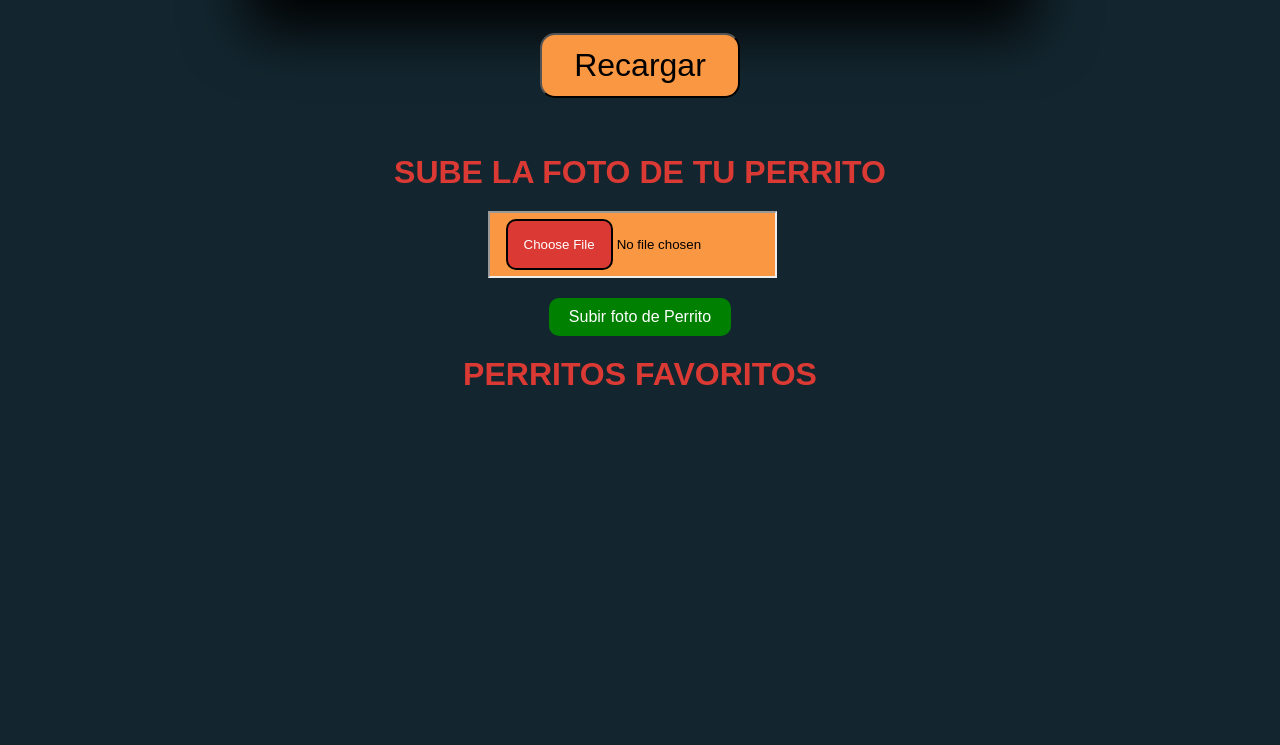
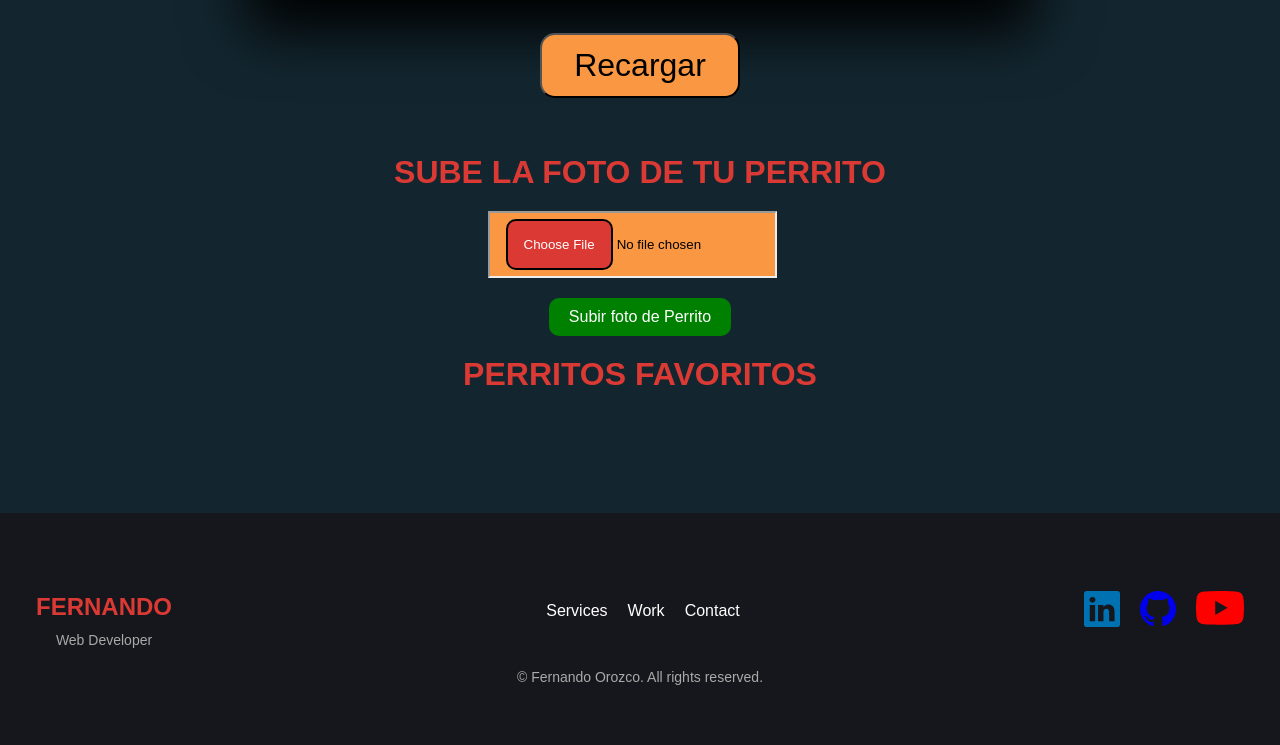
Before and after one commit to Fer-dev-gt/The-dog-API, a website: page src/index.html in a window 1280 px wide. Shown: the part 443-1188 px from the top of the page. Before the commit the page ends 856 px from the top, so only its background shows below. Drawn offline with nearby package versions, Linux system fonts and the light colour scheme; no server answers.

Commit message:
Added footer section

```diff
--- a/src/index.html
+++ b/src/index.html
@@ -66,6 +66,48 @@
 
   </section>
 
+  <footer class="footer">
+    <div class="footer__bg">
+        <div class="footer__container container grid">
+            <div class="footer__content">
+                <h1 class="footer__title">Fernando</h1>
+                <span class="footer__subtitle">Web Developer</span>
+            </div>
+
+            <ul class="footer__links">
+                <li>
+                    <a href="#services" class="footer__link">Services</a>
+                </li>
+                <li>
+                    <a href="#work" class="footer__link">Work</a>
+                </li>
+                <li>
+                    <a href="#contact" class="footer__link">Contact</a>
+                </li>
+            </ul>
+
+            <div class="footer__socials">
+                <a href="https://www.linkedin.com/in/fernando-orozco-velasquez/" target="_blank">
+                  <svg xmlns="http://www.w3.org/2000/svg" width="36" height="36" fill="currentColor" class="bi bi-linkedin" viewBox="0 0 16 16">
+                    <path fill="#0072b1" d="M0 1.146C0 .513.526 0 1.175 0h13.65C15.474 0 16 .513 16 1.146v13.708c0 .633-.526 1.146-1.175 1.146H1.175C.526 16 0 15.487 0 14.854V1.146zm4.943 12.248V6.169H2.542v7.225h2.401zm-1.2-8.212c.837 0 1.358-.554 1.358-1.248-.015-.709-.52-1.248-1.342-1.248-.822 0-1.359.54-1.359 1.248 0 .694.521 1.248 1.327 1.248h.016zm4.908 8.212V9.359c0-.216.016-.432.08-.586.173-.431.568-.878 1.232-.878.869 0 1.216.662 1.216 1.634v3.865h2.401V9.25c0-2.22-1.184-3.252-2.764-3.252-1.274 0-1.845.7-2.165 1.193v.025h-.016a5.54 5.54 0 0 1 .016-.025V6.169h-2.4c.03.678 0 7.225 0 7.225h2.4z"></path>
+                  </svg>
+                </a>
+                <a href="https://github.com/fer-dev-gt" target="_blank" style="margin: 0px 20px;">
+                  <svg xmlns="http://www.w3.org/2000/svg" width="36" height="36" fill="currentColor" class="bi bi-github" viewBox="0 0 16 16">
+                    <path d="M8 0C3.58 0 0 3.58 0 8c0 3.54 2.29 6.53 5.47 7.59.4.07.55-.17.55-.38 0-.19-.01-.82-.01-1.49-2.01.37-2.53-.49-2.69-.94-.09-.23-.48-.94-.82-1.13-.28-.15-.68-.52-.01-.53.63-.01 1.08.58 1.23.82.72 1.21 1.87.87 2.33.66.07-.52.28-.87.51-1.07-1.78-.2-3.64-.89-3.64-3.95 0-.87.31-1.59.82-2.15-.08-.2-.36-1.02.08-2.12 0 0 .67-.21 2.2.82.64-.18 1.32-.27 2-.27.68 0 1.36.09 2 .27 1.53-1.04 2.2-.82 2.2-.82.44 1.1.16 1.92.08 2.12.51.56.82 1.27.82 2.15 0 3.07-1.87 3.75-3.65 3.95.29.25.54.73.54 1.48 0 1.07-.01 1.93-.01 2.2 0 .21.15.46.55.38A8.012 8.012 0 0 0 16 8c0-4.42-3.58-8-8-8z"></path>
+                  </svg>
+                </a>
+                <a class="mr-2" href="https://www.youtube.com/@TheJazzHopCafe" target="_blank">
+                  <svg style="color: red" xmlns="http://www.w3.org/2000/svg" width="48" height="48" fill="currentColor" class="bi bi-youtube" viewBox="0 0 16 16">
+                      <path d="M8.051 1.999h.089c.822.003 4.987.033 6.11.335a2.01 2.01 0 0 1 1.415 1.42c.101.38.172.883.22 1.402l.01.104.022.26.008.104c.065.914.073 1.77.074 1.957v.075c-.001.194-.01 1.108-.082 2.06l-.008.105-.009.104c-.05.572-.124 1.14-.235 1.558a2.007 2.007 0 0 1-1.415 1.42c-1.16.312-5.569.334-6.18.335h-.142c-.309 0-1.587-.006-2.927-.052l-.17-.006-.087-.004-.171-.007-.171-.007c-1.11-.049-2.167-.128-2.654-.26a2.007 2.007 0 0 1-1.415-1.419c-.111-.417-.185-.986-.235-1.558L.09 9.82l-.008-.104A31.4 31.4 0 0 1 0 7.68v-.123c.002-.215.01-.958.064-1.778l.007-.103.003-.052.008-.104.022-.26.01-.104c.048-.519.119-1.023.22-1.402a2.007 2.007 0 0 1 1.415-1.42c.487-.13 1.544-.21 2.654-.26l.17-.007.172-.006.086-.003.171-.007A99.788 99.788 0 0 1 7.858 2h.193zM6.4 5.209v4.818l4.157-2.408L6.4 5.209z" fill="red"></path>
+                  </svg>
+                </a>
+            </div>
+        </div>
+
+        <p class="footer__copy">© Fernando Orozco. All rights reserved.</p>
+    </div>
+</footer>
 
 
 
--- a/src/styles.css
+++ b/src/styles.css
@@ -221,3 +221,65 @@ button[type="button"] {
   animation: pulse 0.5s forwards;
   transition: all 0.3s ease-in-out;
 }
+
+.footer {
+  background-color: hsl( 242 , 14%, 10%);
+  padding: 40px 0;
+  margin-top: 100px;
+}
+
+.footer__bg {
+  background-color:hsl( 242 , 14%, 10%);
+  padding: 20px 36px;
+  color: #fff;
+}
+
+.footer__container {
+  display: flex;
+  justify-content: space-between;
+  align-items: center;
+}
+
+
+.footer__title {
+  font-size: 24px;
+  margin-bottom: 10px;
+}
+
+.footer__subtitle {
+  font-size: 14px;
+  color: #aaa;
+}
+
+.footer__links {
+  list-style: none;
+  display: flex;
+  margin-left: 30px;
+  padding: 0;
+}
+
+.footer__links li:not(:last-child) {
+  margin-right: 20px;
+}
+
+.footer__link {
+  text-decoration: none;
+  color: #fff;
+  font-size: 16px;
+}
+
+.footer__socials {
+  display: flex;
+  align-items: center;
+}
+
+.footer__social:not(:last-child) {
+  margin-right: 10px;
+}
+
+.footer__copy {
+  margin-top: 20px;
+  text-align: center;
+  font-size: 14px;
+  color: #aaa;
+}
```
